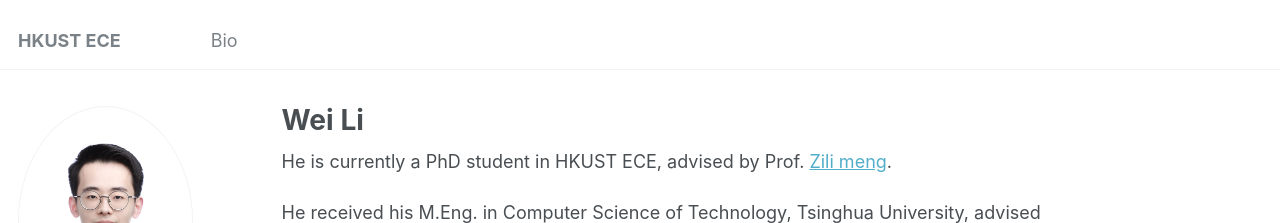
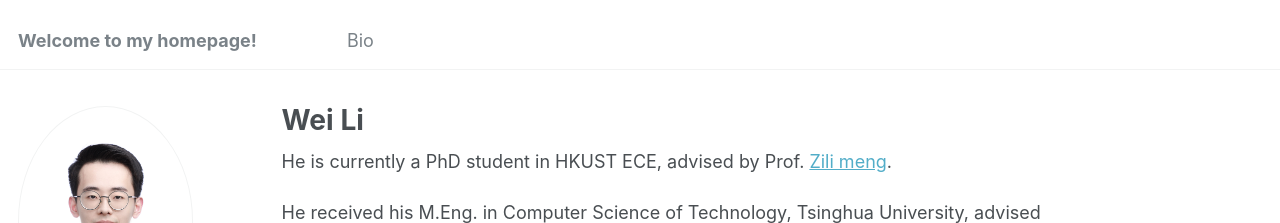
Before and after one commit to LW945/lw945.github.io, a Jekyll site: the page built from _pages/about.md, in a window 1280 px wide. Shown: the top 223 px of the page. Built offline with Jekyll 4.4.1, drawn with Linux system fonts in a browser that asks for light colours; some web fonts are replaced.

Commit message:
1. title "Welcome to my homepage!"

```diff
--- a/_config.yml
+++ b/_config.yml
@@ -8,7 +8,7 @@
 
 # Basic Site Settings
 locale                   : "en-US"
-title                    : "HKUST ECE"
+title                    : "Welcome to my homepage!"
 title_separator          : "-"
 name                     : &name "Wei Li"
 description              : &description "HKUST ECE"
```
